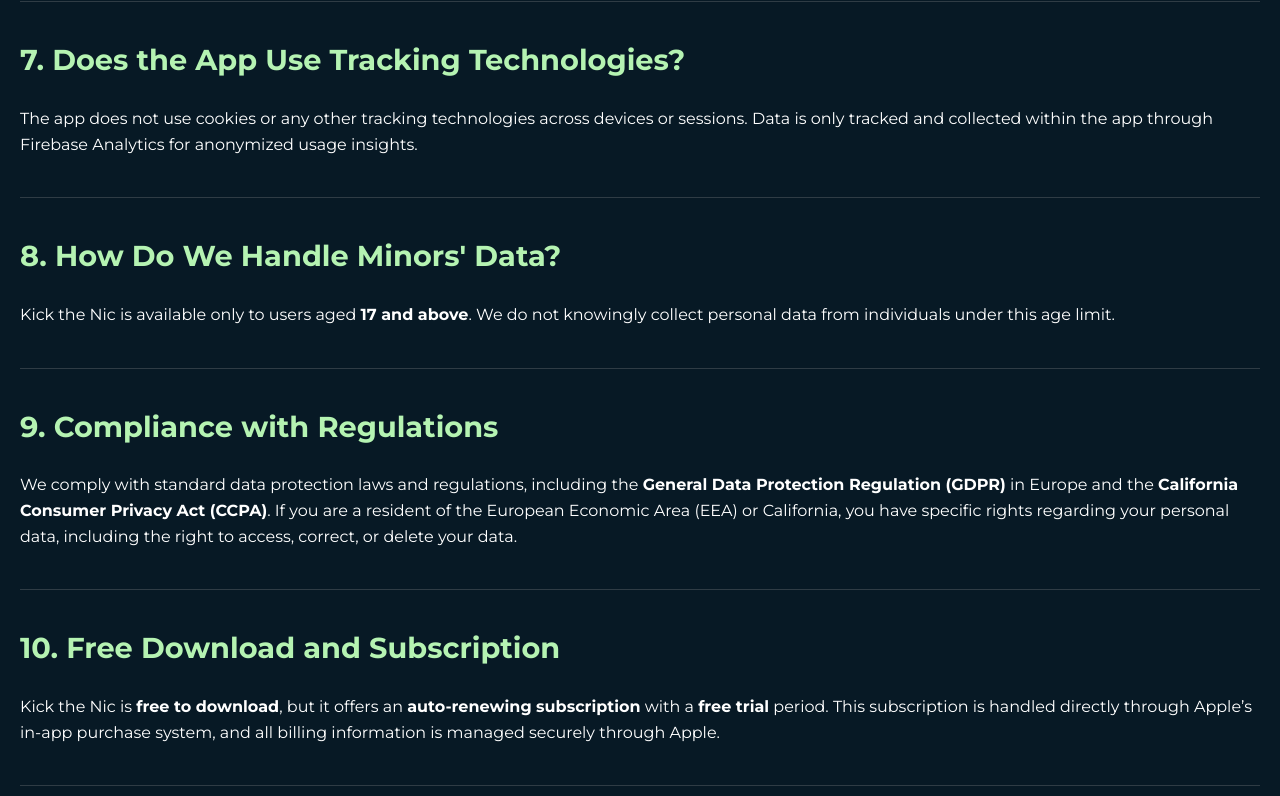
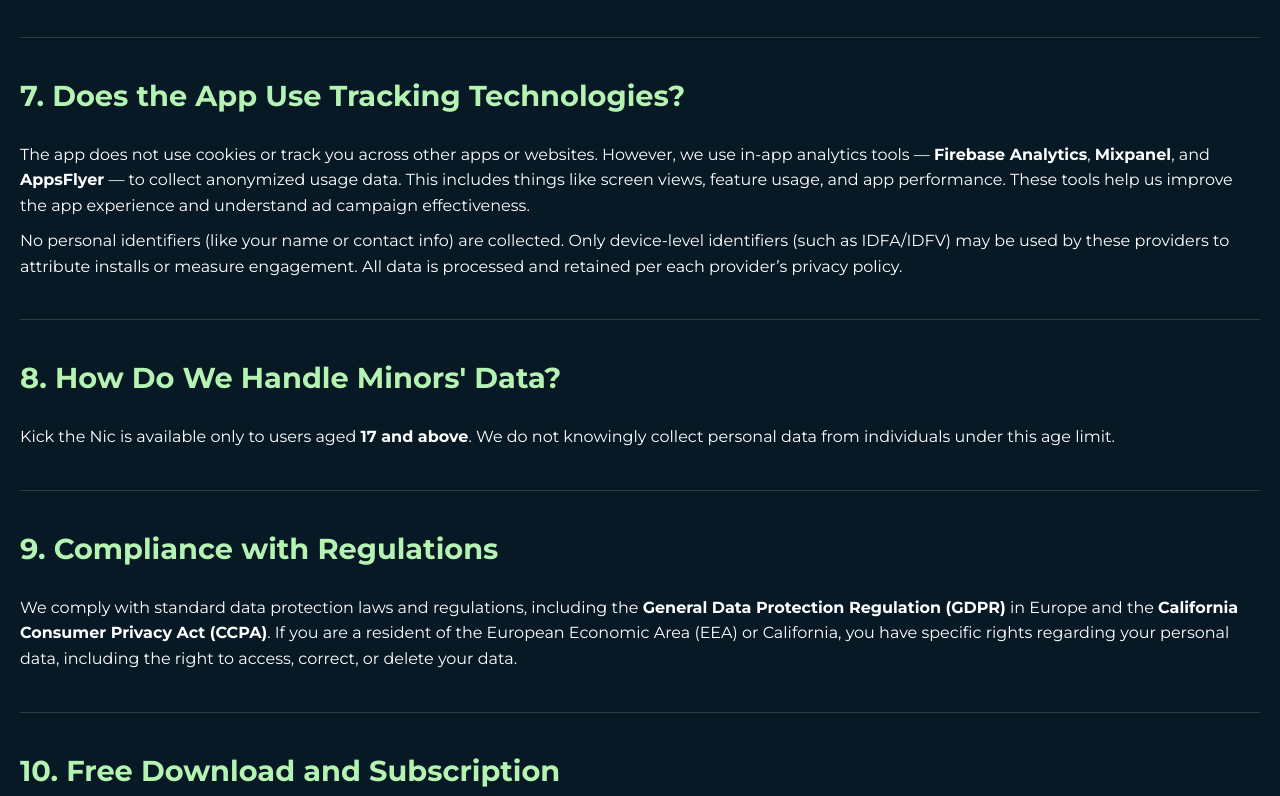
Before and after one commit to Grossyb/kickthenic, a plain HTML site: page index.html in a window 1280 px wide. Shown: the part 1546-2342 px from the top of the page. Drawn offline with Linux system fonts and the light colour scheme.

Commit message:
updated tracking

```diff
--- a/index.html
+++ b/index.html
@@ -11,6 +11,7 @@
 <body>
     <h1>Privacy Policy for KICK THE NIC</h1>
     <p>Kick the Nic is committed to protecting your privacy and ensuring that your personal information is handled securely and responsibly. This Privacy Policy explains what data we collect, how we use it, and how we keep it safe.</p>
+    <p>Kick the Nic adheres to <a href="https://www.apple.com/legal/internet-services/itunes/dev/stdeula/">Apple's</a> standard End User License Agreement (EULA).</p>
 
     <hr>
 
@@ -57,7 +58,15 @@
     <hr>
 
     <h2>7. Does the App Use Tracking Technologies?</h2>
-    <p>The app does not use cookies or any other tracking technologies across devices or sessions. Data is only tracked and collected within the app through Firebase Analytics for anonymized usage insights.</p>
+    <p>
+        The app does not use cookies or track you across other apps or websites. However, we use in-app analytics tools —
+        <strong>Firebase Analytics</strong>, <strong>Mixpanel</strong>, and <strong>AppsFlyer</strong> — to collect anonymized usage data.
+        This includes things like screen views, feature usage, and app performance. These tools help us improve the app experience and understand ad campaign effectiveness.
+    </p>
+    <p>
+        No personal identifiers (like your name or contact info) are collected. Only device-level identifiers (such as IDFA/IDFV) may be used by these providers to attribute installs or measure engagement. All data is processed and retained per each provider’s privacy policy.
+    </p>
+
 
     <hr>
 
@@ -83,5 +92,12 @@
 
     <h2>Contact Us</h2>
     <p>If you have any questions about this privacy policy or how we handle your data, please contact us at <strong>support@kickthenic.app</strong>.</p>
+
+    <ul>
+      <li><a href="https://firebase.google.com/support/privacy">Firebase Analytics Privacy</a></li>
+      <li><a href="https://mixpanel.com/legal/privacy-policy/">Mixpanel Privacy Policy</a></li>
+      <li><a href="https://www.appsflyer.com/legal/services-privacy-policy/">AppsFlyer Privacy Policy</a></li>
+    </ul>
+
 </body>
 </html>
```
